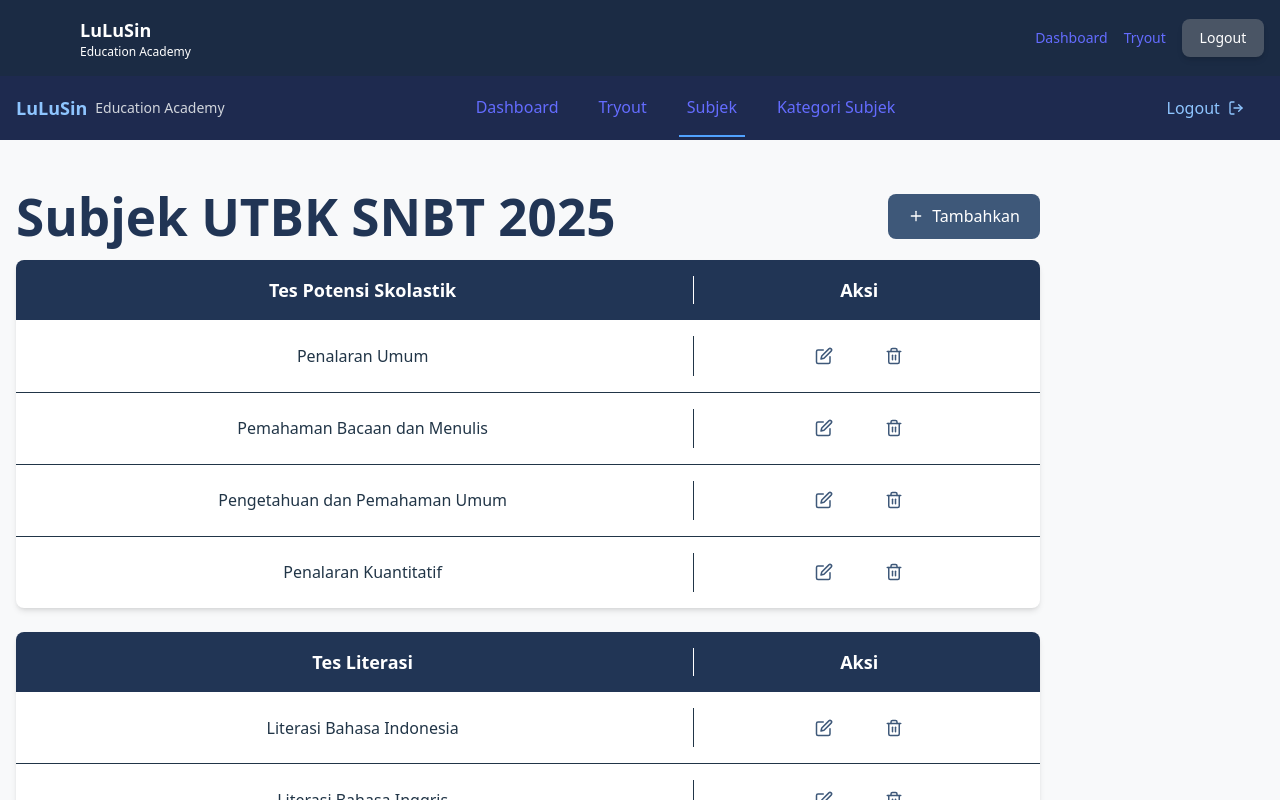
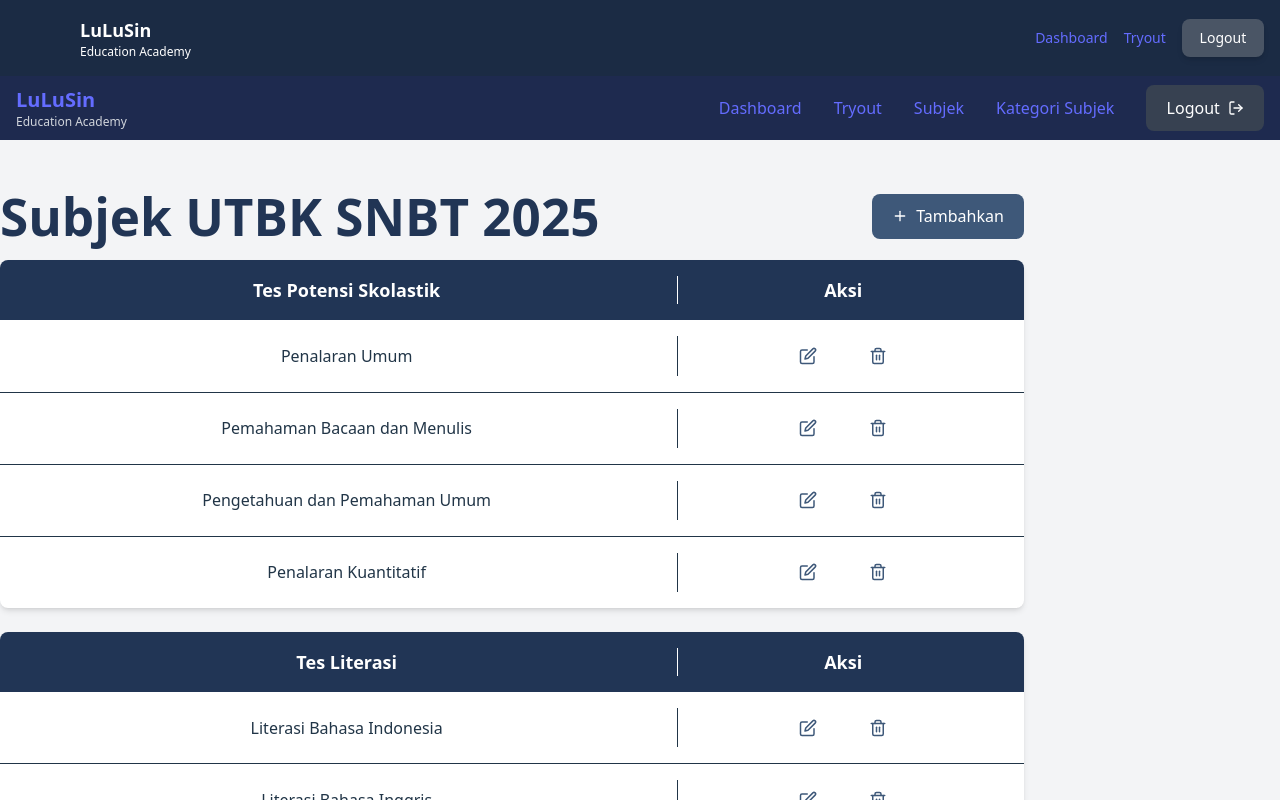
Before and after one commit to mifzalf/LuLuSin-FrontEnd, a React (Vite) app: page /guru/subjek in a window 1280 px wide. Built offline with nearby package versions, Linux system fonts and the light colour scheme.

Commit message:
Update bagian Layoutguru

```diff
--- a/src/Pages/Guru/Layout/GuruLayout.jsx
+++ b/src/Pages/Guru/Layout/GuruLayout.jsx
@@ -1,71 +1,65 @@
-import { FiLogOut } from "react-icons/fi";
-import { Link, useLocation } from "react-router-dom";
+import { Link, useLocation } from "react-router-dom"
+import { FiLogOut } from "react-icons/fi"
 
 const GuruLayout = ({ children }) => {
-  const location = useLocation();
+  const location = useLocation()
 
   const isActiveLink = (path) => {
-    return location.pathname.includes(path);
-  };
+    return location.pathname.startsWith(`/guru${path}`)
+  }
 
   return (
-    <div className="min-h-screen bg-[#F8F9FA]">
+    <div className="min-h-screen bg-gray-100">
       {/* Header */}
       <header className="bg-[#1E2A4F] text-white">
         <div className="container mx-auto">
-          <div className="flex items-center justify-between h-16 px-4">
+          <div className="flex items-center justify-between h-16">
             {/* Logo and Brand */}
-            <Link to="/guru/dashboard" className="flex items-center space-x-2">
-              <span className="text-lg font-semibold text-blue-300">LuLuSin</span>
-              <span className="text-sm text-gray-300">Education Academy</span>
+            <Link to="/guru/dashboard" className="flex items-center ml-4">
+              <div>
+                <span className="text-xl font-bold">LuLuSin</span>
+                <div className="text-xs text-gray-300">Education Academy</div>
+              </div>
             </Link>
 
-            {/* Main Navigation */}
-            <nav className="flex space-x-6">
+            {/* Navigation (moved more to the right) */}
+            <nav className="flex items-center space-x-8 ml-auto mr-8">
               <Link
                 to="/guru/dashboard"
                 className={`${
-                  isActiveLink("/dashboard")
-                    ? "text-white border-b-2 border-blue-400"
-                    : "text-blue-300 hover:text-white"
-                } py-4 px-2 transition-colors duration-200`}
+                  isActiveLink("/dashboard") ? "text-white" : "text-gray-300 hover:text-white"
+                } transition-colors duration-200`}
               >
                 Dashboard
               </Link>
               <Link
                 to="/guru/tryout"
                 className={`${
-                  isActiveLink("/tryout")
-                    ? "text-white border-b-2 border-blue-400"
-                    : "text-blue-300 hover:text-white"
-                } py-4 px-2 transition-colors duration-200`}
+                  isActiveLink("/tryout") ? "text-white" : "text-gray-300 hover:text-white"
+                } transition-colors duration-200`}
               >
                 Tryout
               </Link>
               <Link
                 to="/guru/subjek"
                 className={`${
-                  isActiveLink("/subjek")
-                    ? "text-white border-b-2 border-blue-400"
-                    : "text-blue-300 hover:text-white"
-                } py-4 px-2 transition-colors duration-200`}
+                  isActiveLink("/subjek") ? "text-white" : "text-gray-300 hover:text-white"
+                } transition-colors duration-200`}
               >
                 Subjek
               </Link>
               <Link
                 to="/guru/kategori-subjek"
                 className={`${
-                  isActiveLink("/kategori-subjek")
-                    ? "text-white border-b-2 border-blue-400"
-                    : "text-blue-300 hover:text-white"
-                } py-4 px-2 transition-colors duration-200`}
+                  isActiveLink("/kategori-subjek") ? "text-white" : "text-gray-300 hover:text-white"
+                } transition-colors duration-200`}
               >
                 Kategori Subjek
               </Link>
             </nav>
 
             {/* Logout Button */}
-            <button className="text-blue-300 hover:text-white flex items-center gap-2">
+            <button className="bg-[#374151] px-4 py-1 rounded-full text-white flex items-center gap-2 transition-colors duration-200 mr-4">
               <span>Logout</span>
               <FiLogOut className="w-4 h-4" />
             </button>
@@ -74,11 +68,9 @@ const GuruLayout = ({ children }) => {
       </header>
 
       {/* Main Content */}
-      <main className="container mx-auto px-4 py-8">
-        {children}
-      </main>
+      <main className="container mx-auto py-8">{children}</main>
     </div>
-  );
-};
+  )
+}
 
-export default GuruLayout;
+export default GuruLayout
```
